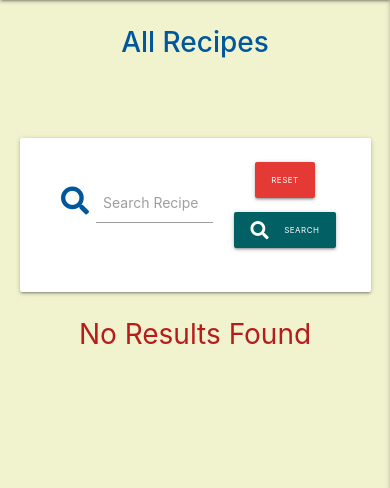
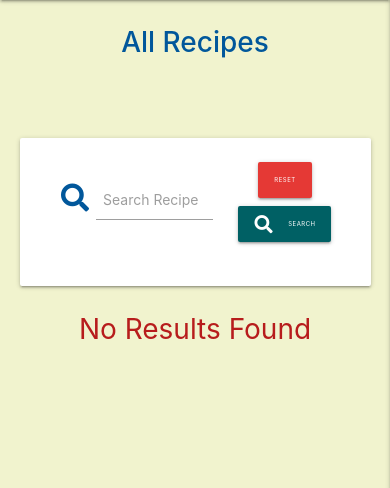
Before and after one commit to Bhargavi84/The-Cook-Book, a Flask app: page / in a window 390 px wide. Shown: the part 56-544 px from the top of the page. Run offline with Flask 2, Linux system fonts and the light colour scheme; data that the repository does not hold is empty; some libraries are stand-ins or nearby versions.

Commit message:
Update1 Reset button font size in media query

```diff
--- a/static/css/style.css
+++ b/static/css/style.css
@@ -158,18 +158,6 @@ ul.social li a i {
 /*----------@Media Queries ---------*/
 
 @media(max-width: 375px) {
-
-	.red.darken-1{
-		margin-bottom: 0.2rem;
-		font-size: 10px;
-	}
-
-	.cyan.darken-4{
-		margin-left: 1rem;
-		font-size: 10px;
-
-	}
-
 	.nav-wrapper .brand-logo {
 
 		margin-left: 0.2rem;
@@ -183,9 +171,6 @@ ul.social li a i {
 
 @media(max-width: 320px) {
 
-	.red.darken-1{
-		font-size: 10px;
-	}
 	.input-field.col.s12 label{
 
 		font-size: 10px;
@@ -246,13 +231,66 @@ ul.social li a i {
 @media(max-width: 414px) {
 
 	.cyan.darken-4{
-		margin-top: 1rem;
+		margin-top: 0.5rem;
 		font-size: 8px;
+	}
+	.red.darken-1{
+
+		font-size: 8px;
+		margin-bottom: 0.5rem;
+	}
+}
+
+@media(max-width: 768px) {
+
+	.cyan.darken-4{
+		margin-top: 0.1rem;
+		font-size: 10px;
 
 	}
 
 	.red.darken-1{
 
-		font-size: 8px;
+		font-size: 10px;
 	}
 }
+
+@media(max-width: 640px) {
+
+	.cyan.darken-4{
+		font-size: 6px;
+	}
+
+	.red.darken-1{
+
+		font-size: 6px;
+	}
+
+}
+
+@media(max-width: 640px) {
+
+	.cyan.darken-4{
+		font-size: 6px;
+	}
+
+	.red.darken-1{
+
+		font-size: 6px;
+	}
+
+}
+
+@media(max-width: 280px) {
+
+	.cyan.darken-4{
+		font-size: 2px;
+	}
+
+	.red.darken-1{
+
+		font-size: 10px;
+
+	}
+
+}
```
